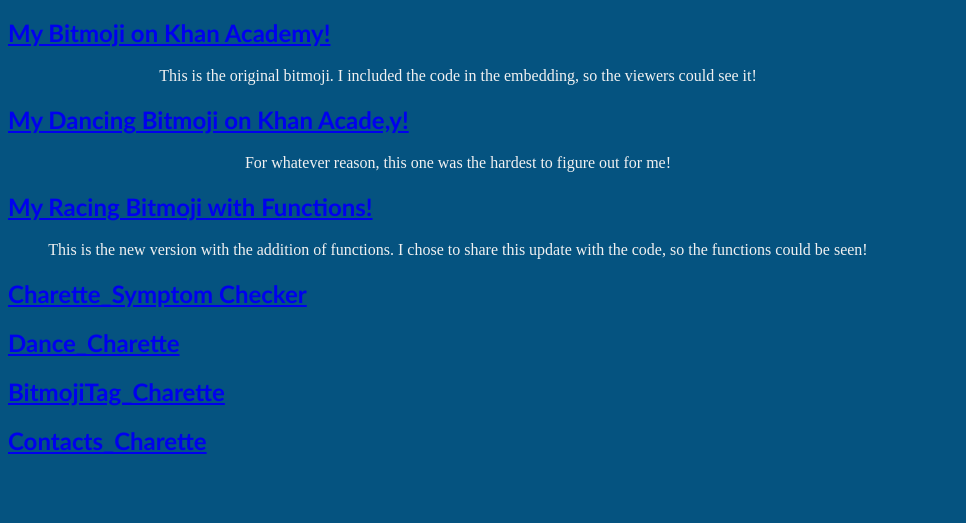
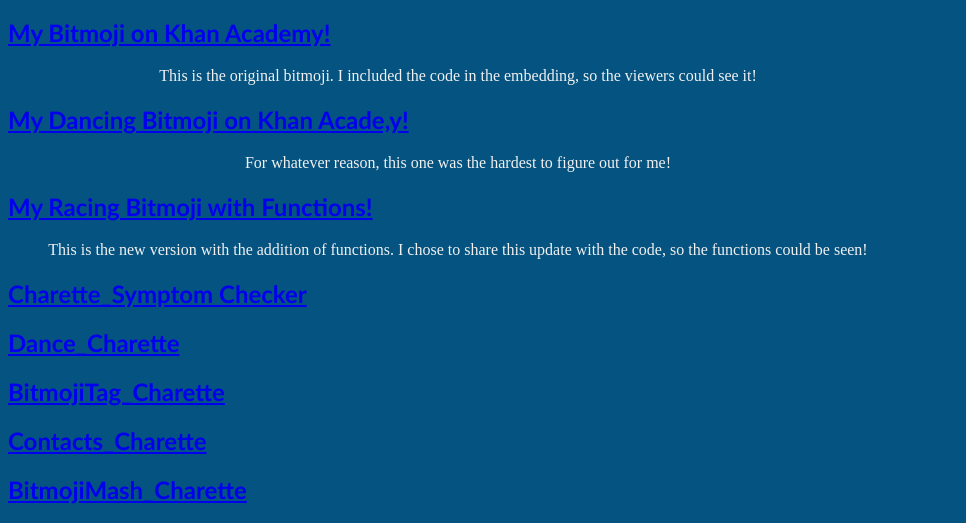
Before and after one commit to amc719/CSC106_Alicias, a plain HTML site: page javascript.html in a window 1280 px wide. Shown: the part 465-988 px from the top of the page, without its empty margins (0-966 px from the left). Before the commit the page ends 940 px from the top, so only its background shows below. Drawn offline with Linux system fonts and the light colour scheme; a script that the page names is missing.

Commit message:
Add files via upload

```diff
--- a/javascript.html
+++ b/javascript.html
@@ -30,5 +30,6 @@
 <h2><a href="https://www.khanacademy.org/computer-programming/dance_charette/6486840248680448">Dance_Charette</a></h2><script src="https://www.khanacademy.org/computer-programming/dance_charette/6486840248680448/embed.js?editor=no&buttons=no&author=yes&embed=yes"></script>
 <h2><a href="https://www.khanacademy.org/computer-programming/bitmojitag_charette/5426588698853376">BitmojiTag_Charette</a></h2><script src="https://www.khanacademy.org/computer-programming/bitmojitag_charette/5426588698853376/embed.js?editor=yes&buttons=yes&author=yes&embed=yes"></script>
 <h2><a href="https://www.khanacademy.org/computer-programming/contacts_charette/6462595892297728">Contacts_Charette</a></h2><script src="https://www.khanacademy.org/computer-programming/contacts_charette/6462595892297728/embed.js?editor=no&buttons=no&author=yes&embed=yes"></script>
+<h2><a href="https://www.khanacademy.org/computer-programming/bitmojimash_charette/6093687670751232">BitmojiMash_Charette</a></h2><script src="https://www.khanacademy.org/computer-programming/bitmojimash_charette/6093687670751232/embed.js?editor=yes&buttons=yes&author=yes&embed=yes"></script>
 </body>
 </html>
```
